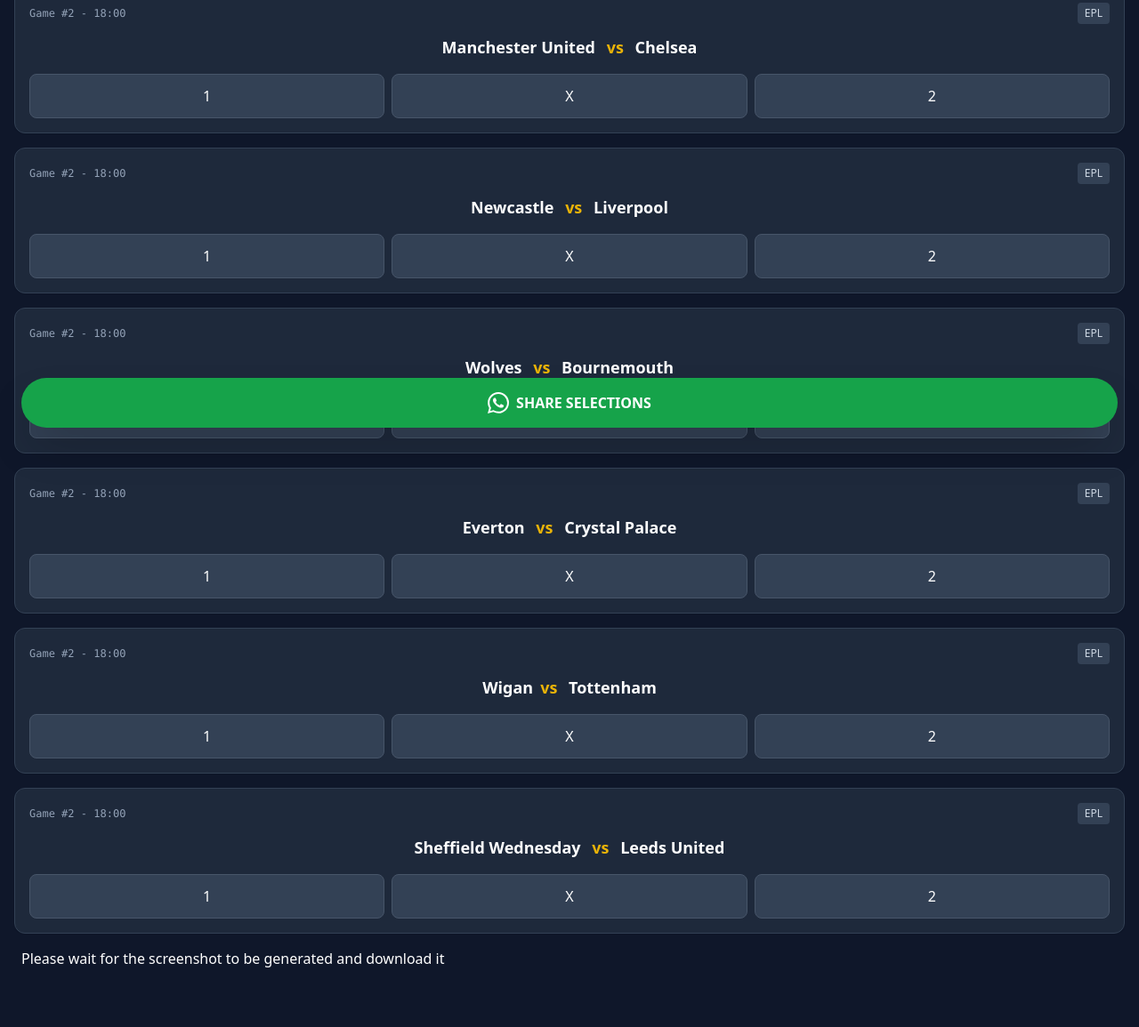
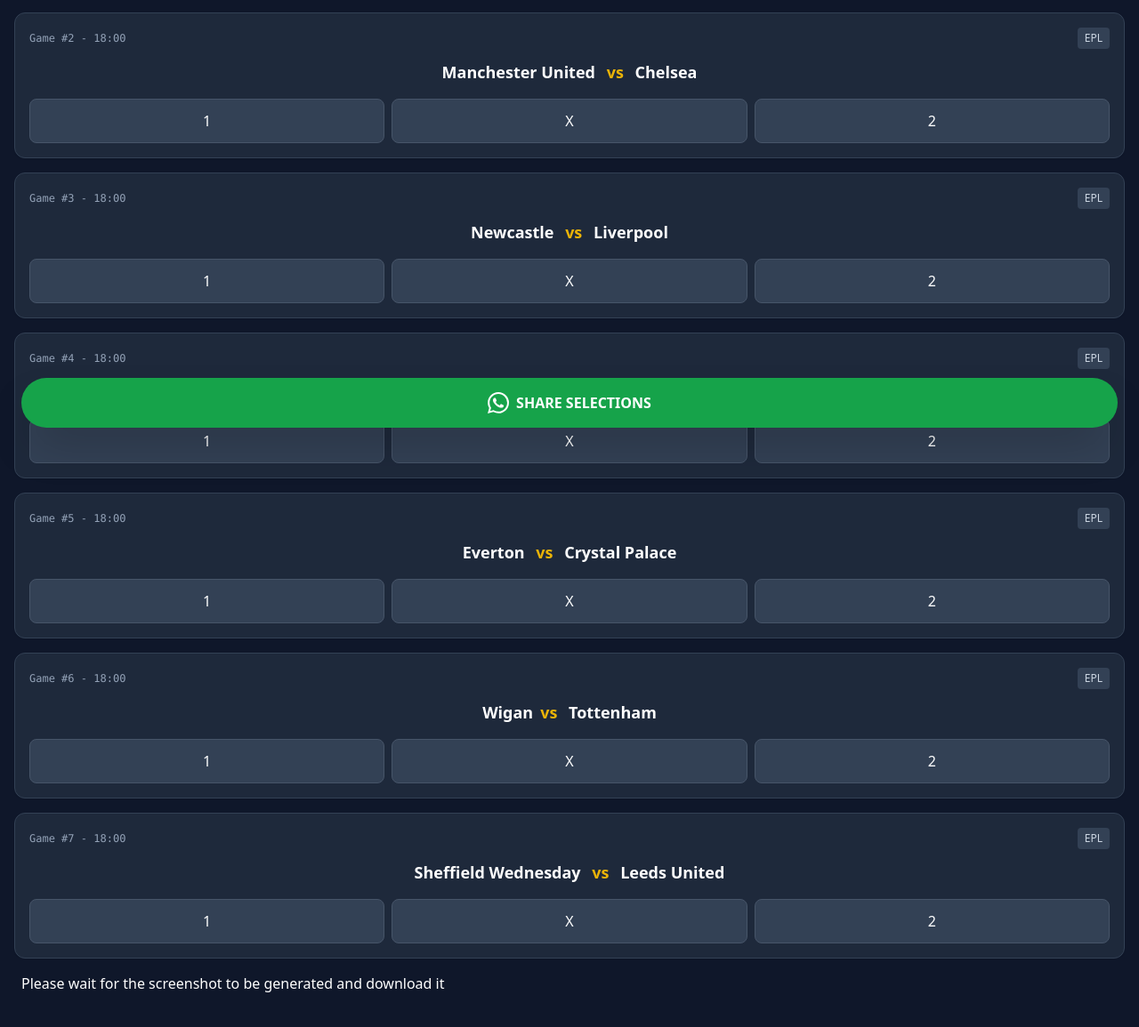
Before and after one commit to TonyNgash/muhindi-local, a plain HTML site: page index.html in a window 1280 px wide. Shown: the part 295-1450 px from the top of the page at 89% size. Drawn offline with nearby package versions, Linux system fonts and the light colour scheme.

Commit message:
Add Game #3 card and prize announcement in header
Added a new game card for Game #3 and updated the header to include a prize announcement.

```diff
--- a/index.html
+++ b/index.html
@@ -14,6 +14,8 @@
 
     <header class="p-4 bg-slate-800 border-b border-slate-700 text-center sticky top-0 z-10 shadow-lg">
         <h1 class="text-xl font-black text-yellow-400 tracking-tighter">MUHINDI LOCAL <span class="text-white text-sm bg-red-600 px-2 py-1 rounded ml-1">7 GAMES</span></h1>
+        <h1 class="text-xl font-black text-white tracking-tighter">Ksh 20,000 up for grabs this week </h1>
+
     </header>
 
     <main id="betting-slip" class="p-4 space-y-4">
@@ -67,7 +69,7 @@
 
         <div class="game-card bg-slate-800 p-4 rounded-xl border border-slate-700 shadow-sm" data-game="1">
             <div class="flex justify-between items-center mb-3">
-                <span class="text-xs text-slate-400 font-mono">Game #2 - 18:00</span>
+                <span class="text-xs text-slate-400 font-mono">Game #3 - 18:00</span>
                 <span class="text-xs bg-slate-700 px-2 py-1 rounded text-slate-300">EPL</span>
             </div>
             <div class="text-center font-bold text-lg mb-4">
@@ -83,7 +85,7 @@
 
         <div class="game-card bg-slate-800 p-4 rounded-xl border border-slate-700 shadow-sm" data-game="1">
             <div class="flex justify-between items-center mb-3">
-                <span class="text-xs text-slate-400 font-mono">Game #2 - 18:00</span>
+                <span class="text-xs text-slate-400 font-mono">Game #4 - 18:00</span>
                 <span class="text-xs bg-slate-700 px-2 py-1 rounded text-slate-300">EPL</span>
             </div>
             <div class="text-center font-bold text-lg mb-4">
@@ -99,7 +101,7 @@
 
         <div class="game-card bg-slate-800 p-4 rounded-xl border border-slate-700 shadow-sm" data-game="1">
             <div class="flex justify-between items-center mb-3">
-                <span class="text-xs text-slate-400 font-mono">Game #2 - 18:00</span>
+                <span class="text-xs text-slate-400 font-mono">Game #5 - 18:00</span>
                 <span class="text-xs bg-slate-700 px-2 py-1 rounded text-slate-300">EPL</span>
             </div>
             <div class="text-center font-bold text-lg mb-4">
@@ -115,7 +117,7 @@
 
         <div class="game-card bg-slate-800 p-4 rounded-xl border border-slate-700 shadow-sm" data-game="1">
             <div class="flex justify-between items-center mb-3">
-                <span class="text-xs text-slate-400 font-mono">Game #2 - 18:00</span>
+                <span class="text-xs text-slate-400 font-mono">Game #6 - 18:00</span>
                 <span class="text-xs bg-slate-700 px-2 py-1 rounded text-slate-300">EPL</span>
             </div>
             <div class="text-center font-bold text-lg mb-4">
@@ -131,7 +133,7 @@
 
         <div class="game-card bg-slate-800 p-4 rounded-xl border border-slate-700 shadow-sm" data-game="1">
             <div class="flex justify-between items-center mb-3">
-                <span class="text-xs text-slate-400 font-mono">Game #2 - 18:00</span>
+                <span class="text-xs text-slate-400 font-mono">Game #7 - 18:00</span>
                 <span class="text-xs bg-slate-700 px-2 py-1 rounded text-slate-300">EPL</span>
             </div>
             <div class="text-center font-bold text-lg mb-4">
@@ -148,7 +150,7 @@
 
 
         </main>
-    <div class="px-6 mb-5">
+        <div class="px-6 mb-5">
             <p>Please wait for the screenshot to be generated and download it</p>
         </div>
 
```
